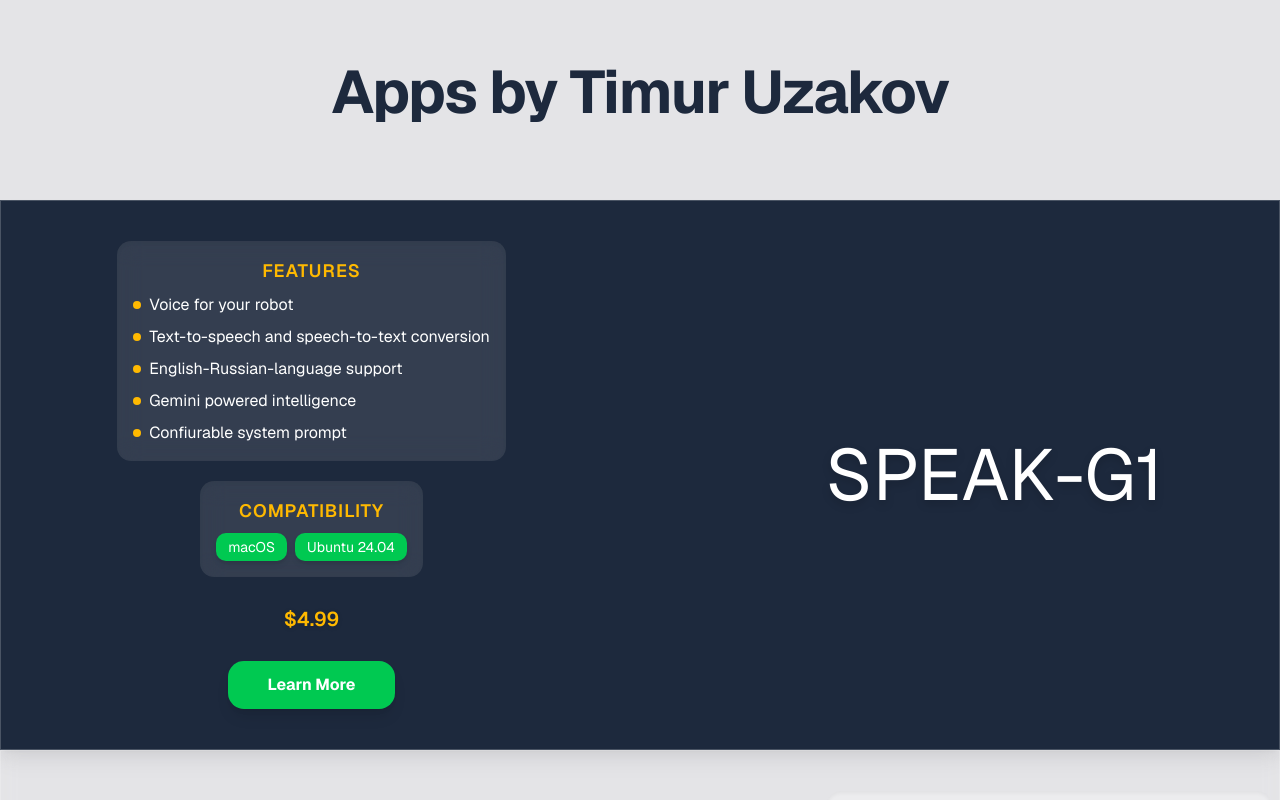
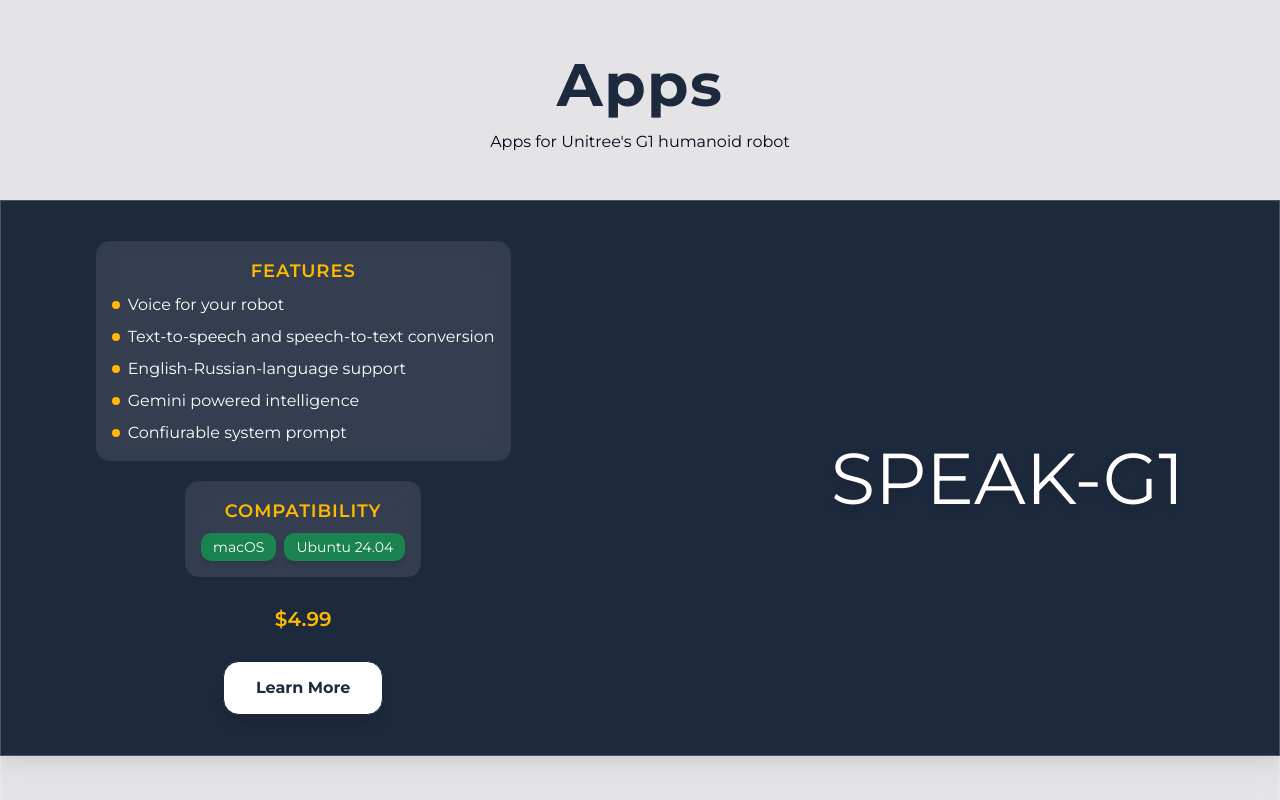
Before and after one commit to uzakotim/unitree, a Next.js app: page / in a window 1280 px wide. Shown: the top 800 px of the page. Built offline with nearby package versions, Linux system fonts and the light colour scheme.

Commit message:
added links

```diff
--- a/src/app/layout.tsx
+++ b/src/app/layout.tsx
@@ -2,6 +2,10 @@
 import { Geist, Geist_Mono } from "next/font/google";
 import "./globals.css";
 import Footer from "@/components/custom/Footer";
+
+import { Montserrat } from 'next/font/google';
+
+const montserrat = Montserrat({ subsets: ['latin'] });
 
 const geistSans = Geist({
   variable: "--font-geist-sans",
@@ -24,9 +28,9 @@
   children: React.ReactNode;
 }>) {
   return (
-    <html lang="en">
+    <html lang="en" className={montserrat.className}>
       <body
-        className={`${geistSans.variable} ${geistMono.variable} antialiased bg-linear-to-r from-zing-50 bg-zinc-200`}
+        className={`antialiased bg-linear-to-r from-zing-50 bg-zinc-200`}
       >
         <div className="flex flex-col min-w-screen h-screen">
           <div className="flex flex-1 items-center justify-center">
--- a/src/components/custom/AppCard.tsx
+++ b/src/components/custom/AppCard.tsx
@@ -5,6 +5,16 @@
 
 function AppCard({ app }: { app: any }) {
   const style: React.CSSProperties = {};
+  const navigateToLink = () => {
+  if (app.link) {
+    // Ensure the link starts with http:// or https://
+    const url = app.link.startsWith("http://") || app.link.startsWith("https://")
+      ? app.link
+      : `https://${app.link}`;
+
+    window.open(url, "_blank");
+  }
+};
 
 
 
@@ -20,13 +30,14 @@
 
   const compatibilityBg = featureBg;
   const compatibilityText = isDark ? "text-white" : "text-gray-800";
-  const compatibilityBadgeBg = isDark ? "bg-green-500" : "bg-green-400";
+  const compatibilityBadgeBg = isDark ? "bg-green-500/50" : "bg-green-500/70";
   const compatibilityBadgeText = "text-white";
 
   const priceColor = featureText;
-  const buttonBg = isDark ? "bg-green-500" : "bg-green-400";
-  const buttonHover = isDark ? "hover:bg-green-400" : "hover:bg-green-300";
-  const buttonRing = isDark ? "focus:ring-green-300" : "focus:ring-green-200";
+  const buttonBg = isDark ? "bg-white" : "bg-white";
+  const buttonText = isDark ? "text-slate-800 hover:text-white":"text-slate-800 hover:text-white";
+  const buttonHover = isDark ? "hover:bg-slate-800" : "hover:bg-slate-800";
+  const buttonRing = isDark ? "border-slate-800 hover:border-white" : "border-slate-800";
   const isRight = app.side === "right";
 
   return (
@@ -41,7 +52,7 @@
         ${isRight ? "md:flex-row-reverse" : ""}`}
     >
       {/* Title */}
-      <h2 className={`text-extra-bold text-6xl md:text-7xl text-center drop-shadow-lg ${titleColor}`}>
+      <h2 className={`text-extra-bold text-5xl md:text-7xl text-center drop-shadow-lg ${titleColor}`}>
         {app.title}
       </h2>
 
@@ -88,15 +99,16 @@
         )}
 
         {/* Price */}
-        <p className={`text-xl font-semibold mt-2 drop-shadow-sm ${priceColor}`}>
+        <p className={`text-xl font-semibold mt-2 ${priceColor}`}>
           {app.price}
         </p>
 
         {/* Button */}
-        <button
+        <button onClick={navigateToLink}
           className={`
-            mt-2 w-auto px-10 py-1.5 sm:py-2 md:py-3
-            ${buttonBg} text-white font-bold
+            mt-2 w-auto px-8 py-3.5
+            border
+            ${buttonBg} ${buttonText} font-bold
             text-xs sm:text-sm md:text-base
             rounded-2xl shadow-lg
             ${buttonHover} hover:shadow-xl
--- a/src/components/custom/IntroCard.tsx
+++ b/src/components/custom/IntroCard.tsx
@@ -1,10 +1,11 @@
 
 function IntroCard() {
   return (
-    <div className="min-w-full h-[50px] md:h-[200px] shadow-2xl flex flex-col items-center justify-center p-6 text-center border-none">
-      <h1 className="text-5x text-slate-800 md:text-6xl font-bold mb-4 tracking-tight leading-tight">
-        Apps by Timur Uzakov
+    <div className="py-20 min-w-full h-[50px] md:h-[200px] shadow-2xl flex flex-col items-center justify-center p-6 text-center border-none">
+      <h1 className="text-6xl text-slate-800 font-bold mb-2 tracking-wide leading-tight tra">
+        Apps
       </h1>
+      <p>Apps for Unitree's G1 humanoid robot</p>
     </div>
   );
 }
--- a/src/data/apps.ts
+++ b/src/data/apps.ts
@@ -8,7 +8,8 @@
       compatibility: ["macOS", "Ubuntu 24.04"]
     },
     theme: "dark",
-    side: "right"
+    side: "right",
+    link: "google.com"
   }
     ,
   {
@@ -20,6 +21,7 @@
       compatibility: [ "Ubuntu 24.04"],
     },
     theme: "light",
-    side:"left"
+    side:"left",
+    link: "timauz.gumroad.com/l/wavehand_g1"
     },
 ];
```
